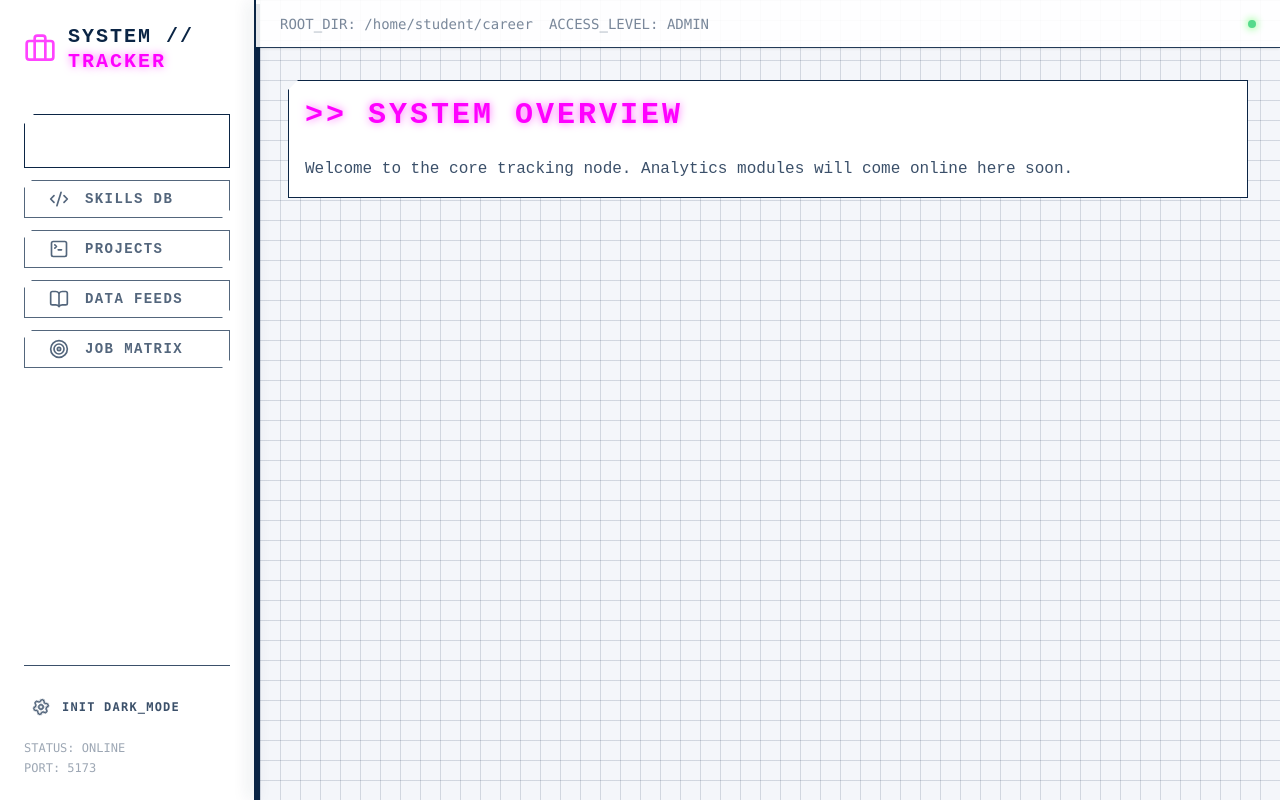
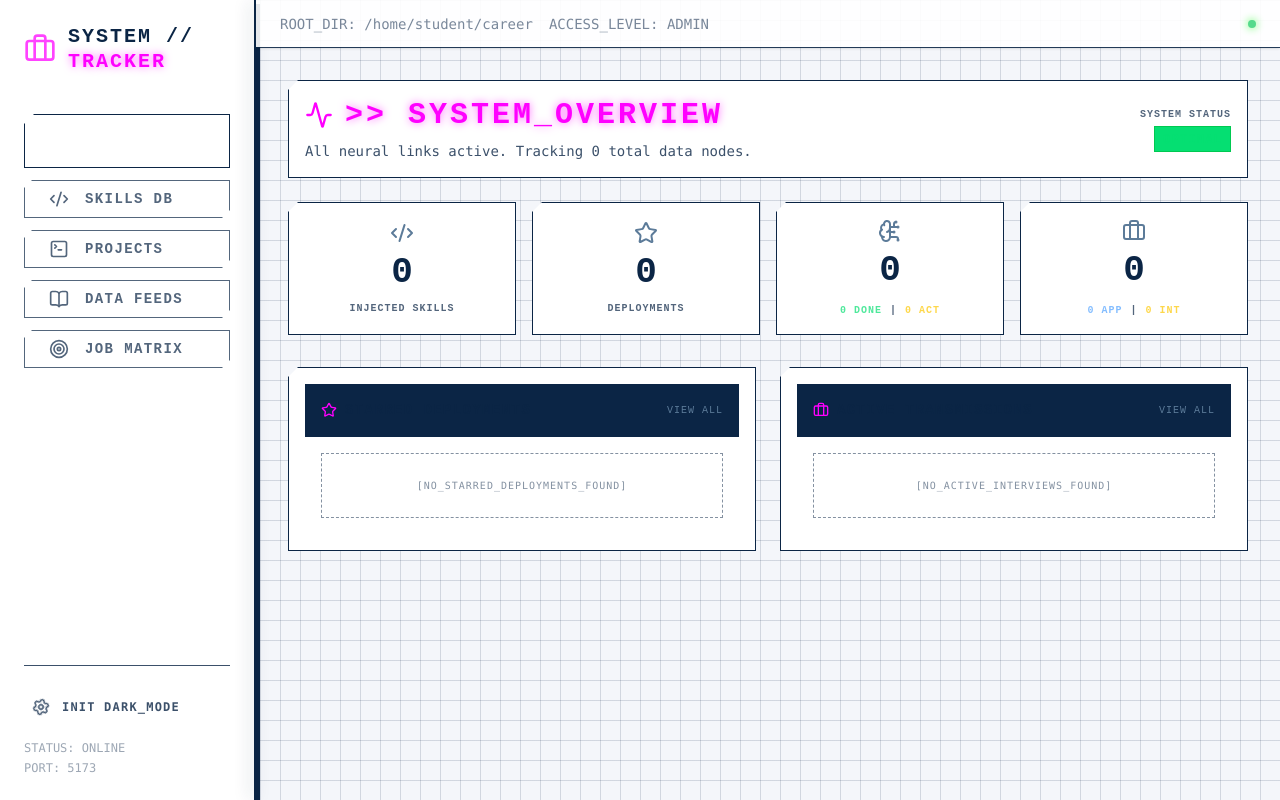
Before and after one commit to Vasiok11/pw-lab6, a React (Vite) app: page / in a window 1280 px wide. Built offline with nearby package versions, Linux system fonts and the light colour scheme.

Commit message:
feat: build responsive System Overview Dashboard with real-time state metrics

```diff
--- a/src/pages/Dashboard.jsx
+++ b/src/pages/Dashboard.jsx
@@ -1,12 +1,146 @@
+import { useStore } from '../store/useStore';
+import { Activity, Briefcase, Code2, BrainCircuit, Star, ExternalLink, Calendar } from 'lucide-react';
+import { Link } from 'react-router-dom';
+
 export default function Dashboard() {
+  const { skills, projects, learningResources, jobs } = useStore();
+
+  // Quick Analytics
+  const topProjects = projects.filter(p => p.highlighted).slice(0, 3);
+  const activeJobs = jobs.filter(j => j.status === 'Interviewing' || j.status === 'Offer');
+
+  const completedResources = learningResources.filter(r => r.progress === 100).length;
+  const learningProgress = learningResources.filter(r => r.progress > 0 && r.progress < 100).length;
+
   return (
-    <div className="cyber-panel p-8">
-      <h2 className="text-3xl font-black text-neon-pink uppercase tracking-widest mb-6">
-        &gt;&gt; SYSTEM OVERVIEW
-      </h2>
-      <p className="opacity-80">
-        Welcome to the core tracking node. Analytics modules will come online here soon.
-      </p>
+    <div className="flex flex-col gap-6">
+      {/* Title Panel */}
+      <div className="cyber-panel p-8 border-l-[4px] border-l-neon-pink">
+        <div className="flex flex-col md:flex-row md:items-center justify-between gap-4">
+          <div>
+            <h2 className="text-3xl font-black text-neon-pink uppercase tracking-widest mb-2 flex items-center gap-3">
+              <Activity size={28} /> &gt;&gt; SYSTEM_OVERVIEW
+            </h2>
+            <p className="opacity-80 font-mono text-sm">
+              All neural links active. Tracking {skills.length + projects.length + learningResources.length + jobs.length} total data nodes.
+            </p>
+          </div>
+          <div className="text-right flex flex-col md:items-end">
+            <span className="text-[10px] uppercase font-bold tracking-widest text-[var(--border-accent)] opacity-70">System Status</span>
+            <span className="font-mono text-green-400 bg-green-400 bg-opacity-10 px-2 py-1 border border-green-500 uppercase tracking-widest text-xs font-bold inline-block mt-1">
+              OPTIMAL
+            </span>
+          </div>
+        </div>
+      </div>
+
+      {/* Core Metrics Grid */}
+      <div className="grid grid-cols-2 lg:grid-cols-4 gap-4">
+        {/* Skills Metric */}
+        <Link to="/skills" className="cyber-panel p-6 hover:shadow-[0_0_15px_var(--color-cyber-blue)] transition-shadow group flex flex-col items-center justify-center text-center gap-2 border-l-[2px] border-[var(--border-accent)] hover:border-neon-pink cursor-pointer">
+          <Code2 size={24} className="text-[var(--text-muted)] group-hover:text-neon-pink transition-colors" />
+          <span className="text-4xl font-black text-[var(--text-primary)]">{skills.length}</span>
+          <span className="text-[10px] uppercase font-bold tracking-widest opacity-70">Injected Skills</span>
+        </Link>
+
+        {/* Projects Metric */}
+        <Link to="/projects" className="cyber-panel p-6 hover:shadow-[0_0_15px_var(--color-cyber-blue)] transition-shadow group flex flex-col items-center justify-center text-center gap-2 border-l-[2px] border-[var(--border-accent)] hover:border-neon-pink cursor-pointer">
+          <Star size={24} className="text-[var(--text-muted)] group-hover:text-neon-pink transition-colors" />
+          <span className="text-4xl font-black text-[var(--text-primary)]">{projects.length}</span>
+          <span className="text-[10px] uppercase font-bold tracking-widest opacity-70">Deployments</span>
+        </Link>
+
+        {/* Learning Metric */}
+        <Link to="/learning" className="cyber-panel p-6 hover:shadow-[0_0_15px_var(--color-cyber-blue)] transition-shadow group flex flex-col items-center justify-center text-center gap-2 border-l-[2px] border-[var(--border-accent)] hover:border-neon-pink cursor-pointer">
+          <BrainCircuit size={24} className="text-[var(--text-muted)] group-hover:text-neon-pink transition-colors" />
+          <span className="text-4xl font-black text-[var(--text-primary)]">{learningResources.length}</span>
+          <div className="flex gap-2 text-[10px] uppercase font-bold tracking-widest opacity-70 mt-1 justify-center w-full">
+            <span className="text-green-400">{completedResources} Done</span>
+            <span>|</span>
+            <span className="text-yellow-400">{learningProgress} Act</span>
+          </div>
+        </Link>
+
+        {/* Jobs Metric */}
+        <Link to="/jobs" className="cyber-panel p-6 hover:shadow-[0_0_15px_var(--color-cyber-blue)] transition-shadow group flex flex-col items-center justify-center text-center gap-2 border-l-[2px] border-[var(--border-accent)] hover:border-neon-pink cursor-pointer">
+          <Briefcase size={24} className="text-[var(--text-muted)] group-hover:text-neon-pink transition-colors" />
+          <span className="text-4xl font-black text-[var(--text-primary)]">{jobs.length}</span>
+          <div className="flex gap-2 text-[10px] uppercase font-bold tracking-widest opacity-70 mt-1 justify-center w-full">
+            <span className="text-blue-400">{jobs.filter(j => j.status === 'Applied').length} App</span>
+            <span>|</span>
+            <span className="text-yellow-400">{activeJobs.length} Int</span>
+          </div>
+        </Link>
+      </div>
+
+      {/* Featured Feed */}
+      <div className="grid grid-cols-1 lg:grid-cols-2 gap-6 mt-2">
+        {/* Starred Projects Panel */}
+        <div className="cyber-panel flex flex-col h-full">
+          <div className="p-4 border-b border-[var(--border-accent)] border-opacity-30 flex justify-between items-center bg-[var(--border-accent)] bg-opacity-5">
+            <h3 className="text-sm font-bold uppercase tracking-widest flex items-center gap-2">
+              <Star size={16} className="text-neon-pink" />
+              Starred Deployments
+            </h3>
+            <Link to="/projects" className="text-[10px] uppercase tracking-widest text-[var(--text-muted)] hover:text-neon-pink">View All</Link>
+          </div>
+          <div className="p-4 flex-1 flex flex-col gap-3">
+            {topProjects.length > 0 ? topProjects.map(p => (
+              <div key={p.id} className="p-3 border border-[var(--border-accent)] border-opacity-40 hover:border-neon-pink transition-colors flex justify-between items-center bg-[var(--bg-primary)]">
+                <div className="flex flex-col max-w-[70%]">
+                  <span className="font-bold text-sm truncate">{p.name}</span>
+                  <span className="text-[10px] uppercase font-mono opacity-70 truncate">{p.techStack.slice(0, 3).join(', ')}</span>
+                </div>
+                {p.liveLink && (
+                  <a href={p.liveLink} target="_blank" rel="noopener noreferrer" className="p-2 text-[var(--text-muted)] hover:text-neon-pink transition-colors">
+                    <ExternalLink size={14} />
+                  </a>
+                )}
+              </div>
+            )) : (
+              <div className="flex-1 flex items-center justify-center text-[10px] font-mono uppercase tracking-widest opacity-50 border border-dashed border-[var(--border-accent)] p-6">
+                [NO_STARRED_DEPLOYMENTS_FOUND]
+              </div>
+            )}
+          </div>
+        </div>
+
+        {/* Active Communications Panel (Jobs) */}
+        <div className="cyber-panel flex flex-col h-full">
+          <div className="p-4 border-b border-[var(--border-accent)] border-opacity-30 flex justify-between items-center bg-[var(--border-accent)] bg-opacity-5">
+            <h3 className="text-sm font-bold uppercase tracking-widest flex items-center gap-2">
+              <Briefcase size={16} className="text-neon-pink" />
+              Active Transmissions
+            </h3>
+            <Link to="/jobs" className="text-[10px] uppercase tracking-widest text-[var(--text-muted)] hover:text-neon-pink">View All</Link>
+          </div>
+          <div className="p-4 flex-1 flex flex-col gap-3">
+            {activeJobs.length > 0 ? activeJobs.map(j => (
+              <div key={j.id} className="p-3 border border-[var(--border-accent)] border-opacity-40 hover:border-yellow-400 transition-colors flex justify-between items-center bg-[var(--bg-primary)]">
+                <div className="flex flex-col">
+                  <span className="font-bold text-sm truncate">{j.company}</span>
+                  <span className="text-[10px] uppercase font-mono opacity-70 border border-[var(--border-accent)] px-1 py-[2px] mt-1 w-max">
+                    {j.position}
+                  </span>
+                </div>
+                <div className="flex flex-col items-end gap-1">
+                  <span className={`text-[10px] uppercase font-bold px-2 py-1 ${j.status === 'Offer' ? 'bg-green-400 bg-opacity-20 text-green-400' : 'bg-yellow-400 bg-opacity-20 text-yellow-400'}`}>
+                    {j.status}
+                  </span>
+                  <span className="text-[10px] font-mono opacity-50 flex items-center gap-1">
+                    <Calendar size={10} /> {new Date(j.dateApplied).toLocaleDateString()}
+                  </span>
+                </div>
+              </div>
+            )) : (
+               <div className="flex-1 flex items-center justify-center text-[10px] font-mono uppercase tracking-widest opacity-50 border border-dashed border-[var(--border-accent)] p-6">
+                [NO_ACTIVE_INTERVIEWS_FOUND]
+              </div>
+            )}
+          </div>
+        </div>
+
+      </div>
     </div>
   );
 }
```
